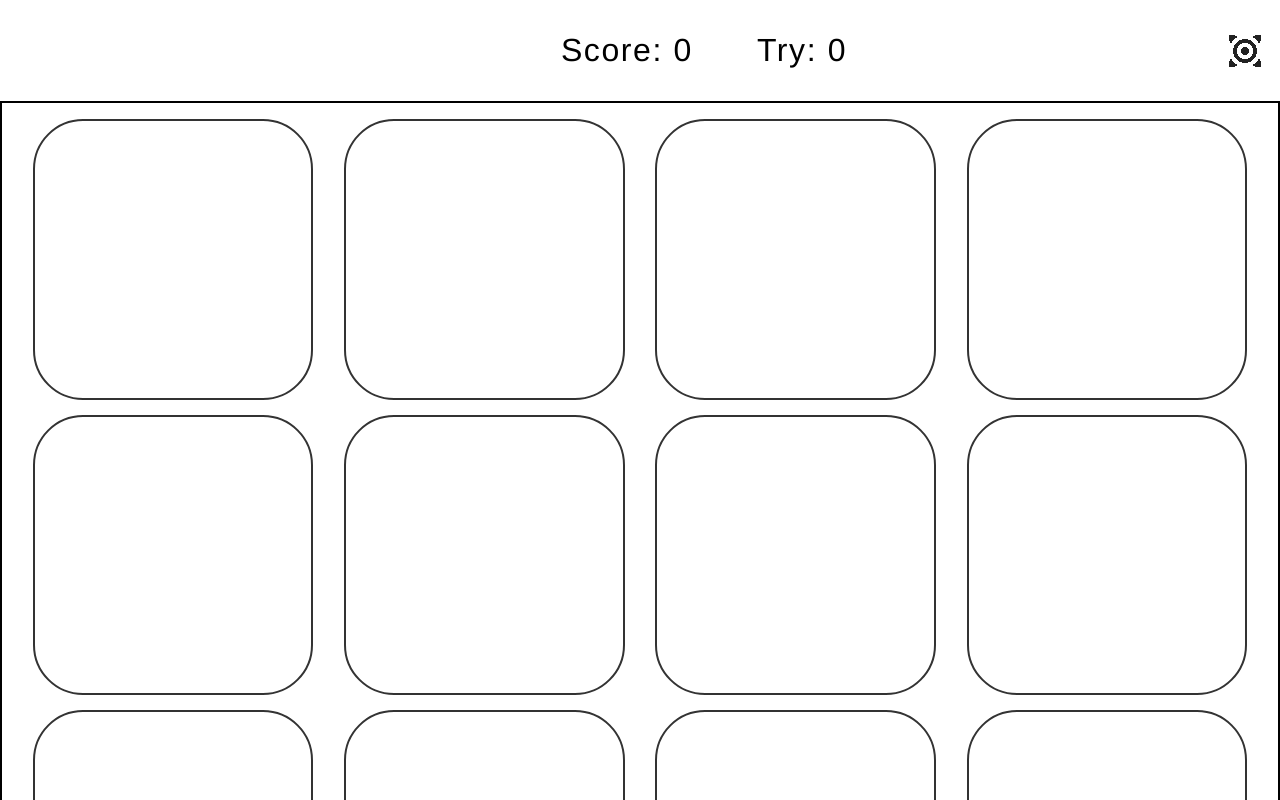
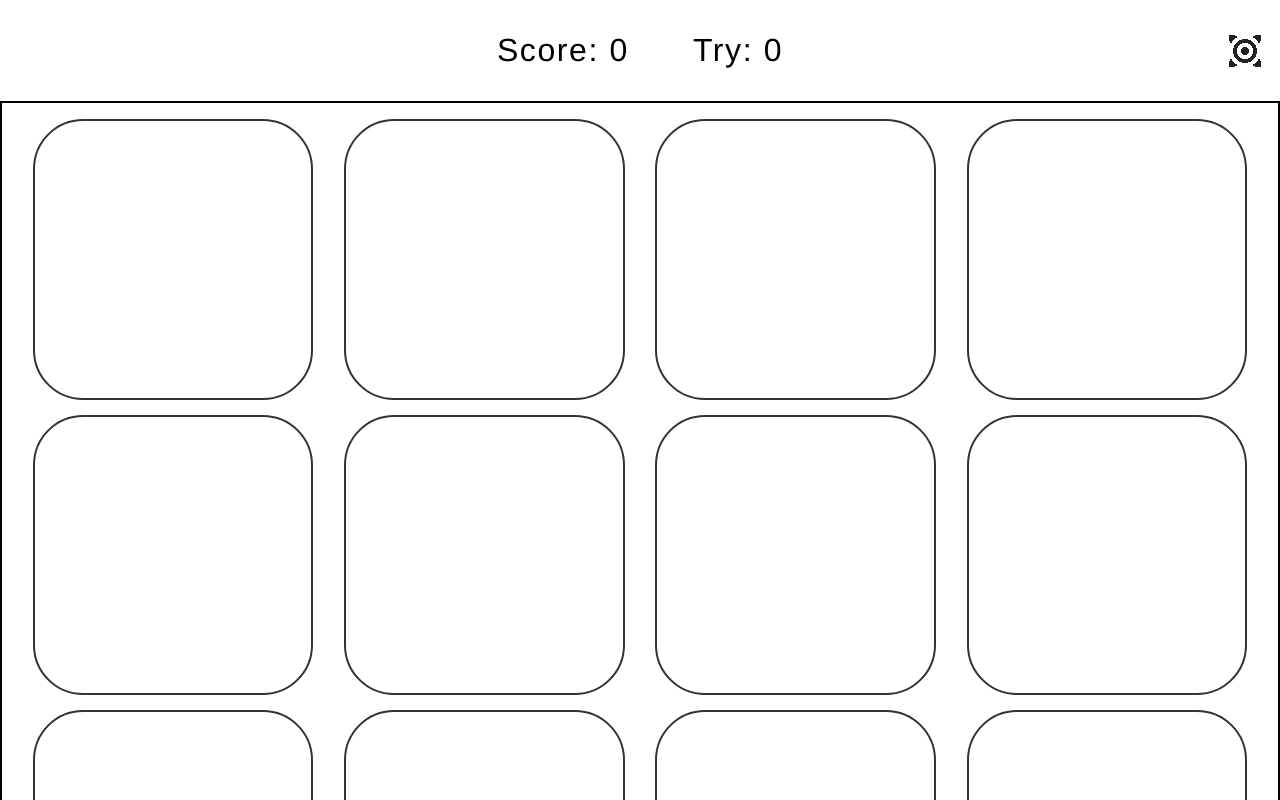
Before and after one commit to git-RR/memory_game, a plain HTML site: page index.html in a window 1280 px wide. Both pictures are taken after a click on the button "New Game". Shown: the top 800 px of the page. Drawn offline with Linux system fonts and the light colour scheme.

Commit message:
updated styles and improved UI

```diff
--- a/css/app.css
+++ b/css/app.css
@@ -154,7 +154,8 @@
   #scoreboard {
     justify-content: center; }
     #scoreboard.in-game-scoreboard {
-      justify-content: center; } }
+      justify-content: center;
+      margin-left: 0; } }
 .row {
   display: flex;
   flex-wrap: wrap;
```
Also changed, not shown: 1 other file.
